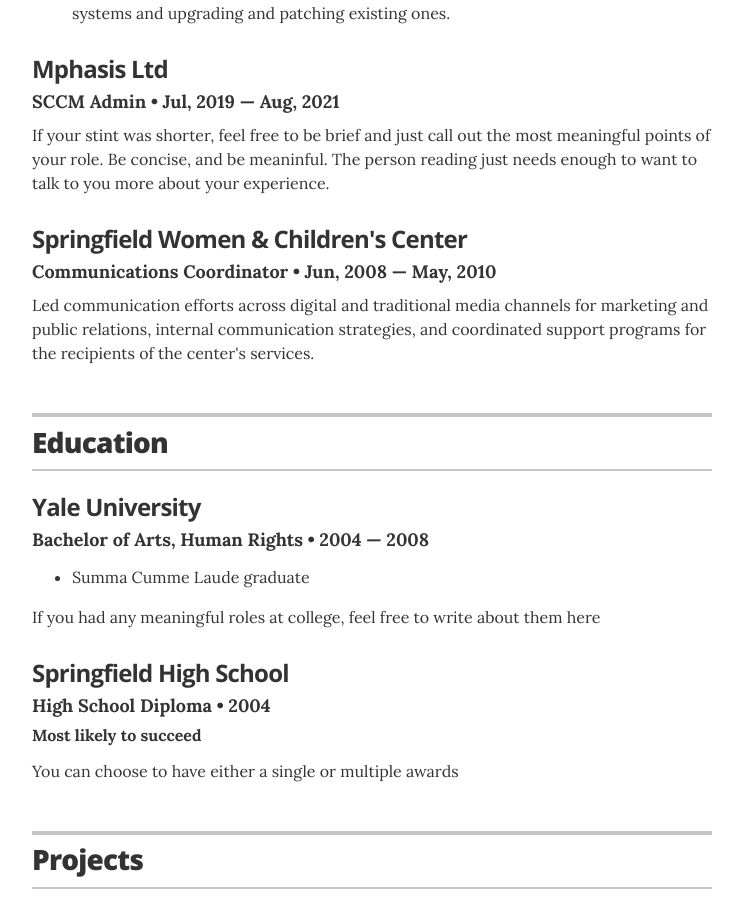
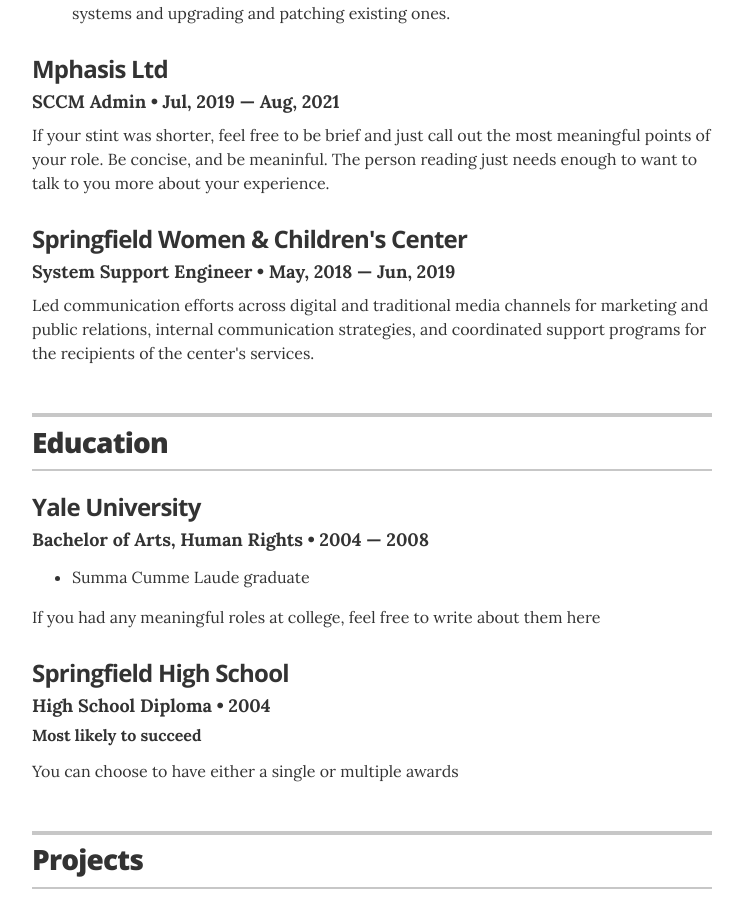
Before and after one commit to mkum98/Resume1, a Jekyll site: the page built from index.html, in a window 1280 px wide and 900 px high, scrolled down 1007 px. Shown: the whole window, without its empty margins (268-1011 px from the left). Built offline with Jekyll 4.4.1, drawn with Linux system fonts in a browser that asks for light colours.

Commit message:
experience changes

```diff
--- a/_data/experience.yml
+++ b/_data/experience.yml
@@ -14,6 +14,6 @@
 
 # Communications Coordinator
 - company: Springfield Women & Children's Center
-  position: Communications Coordinator
-  duration:   Jun, 2008  &mdash; May, 2010
+  position: System Support Engineer
+  duration:   May, 2018  &mdash; Jun, 2019
   summary: Led communication efforts across digital and traditional media channels for marketing and public relations, internal communication strategies, and coordinated support programs for the recipients of the center's services.
```
